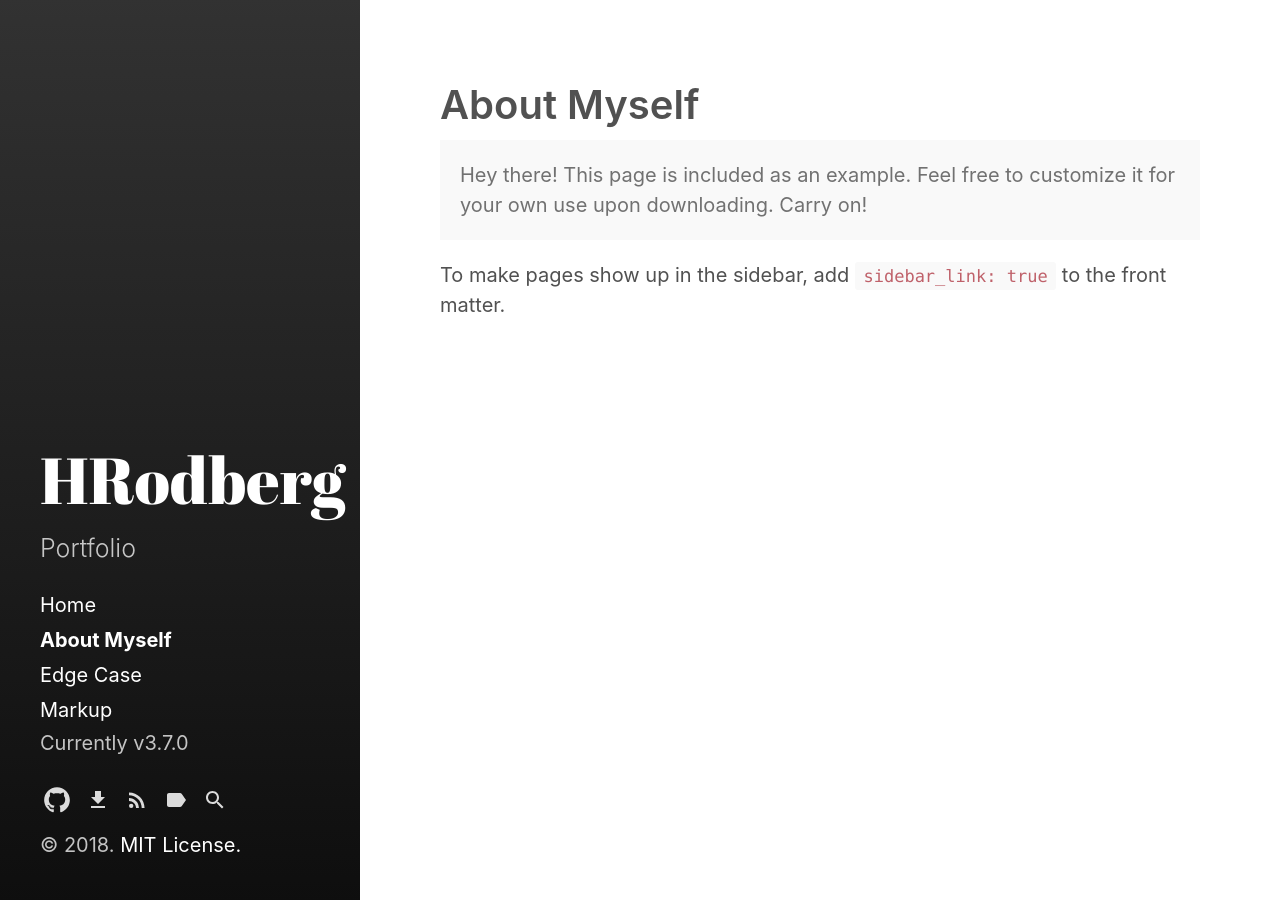
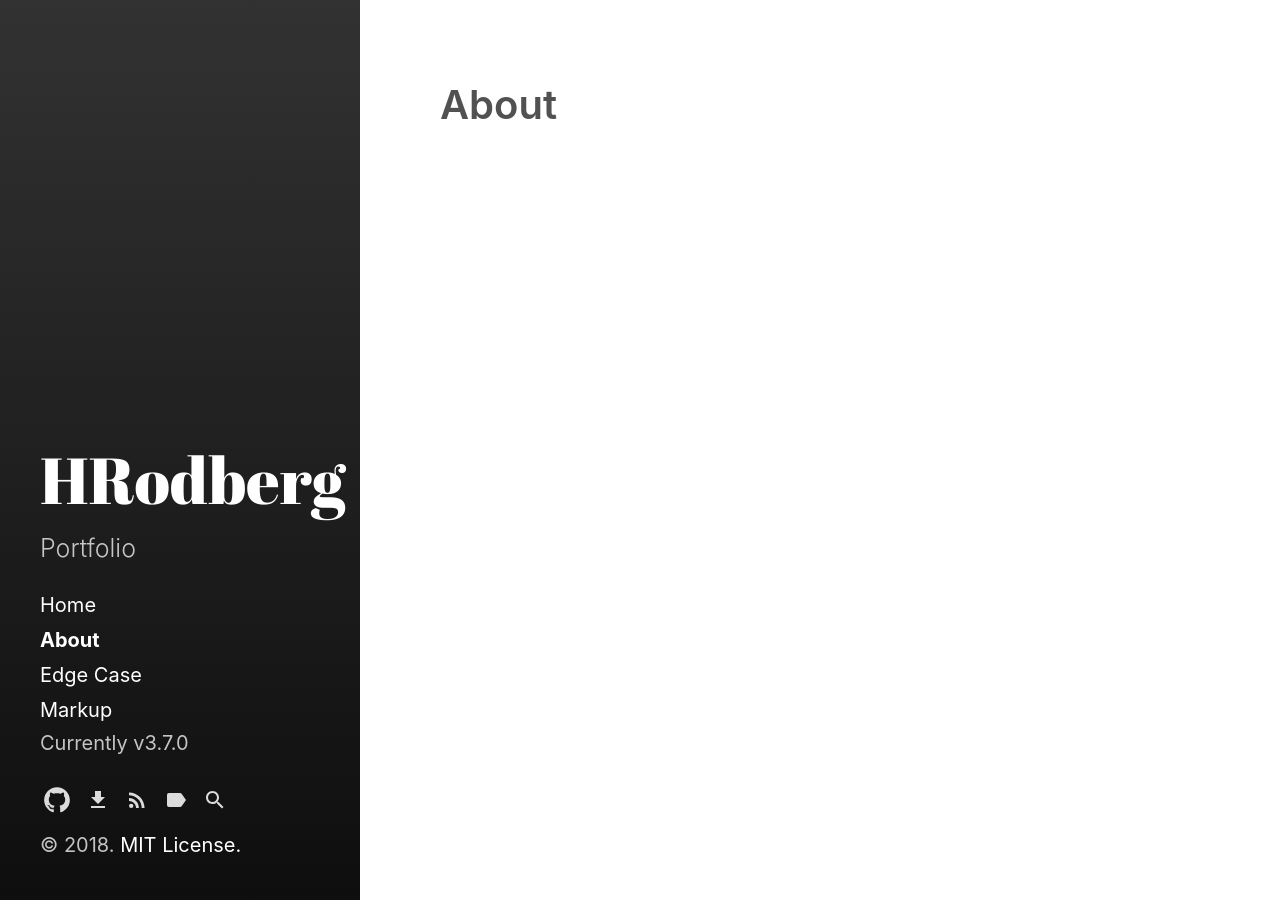
Before and after one commit to HRodberg/HRodberg.github.io, a Jekyll site: the page built from category/about.md, in a window 1280 px wide. Built offline with Jekyll 4.4.1, drawn with Linux system fonts in a browser that asks for light colours.

Commit message:
Update about.md

```diff
--- a/category/about.md
+++ b/category/about.md
@@ -1,13 +1,4 @@
 ---
-layout: page
-title: About Myself
-sidebar_link: true
+layout: category
+title: About
 ---
-
-<p class="message">
-  Hey there! This page is included as an example. Feel free to customize it
-  for your own use upon downloading. Carry on!
-</p>
-
-To make pages show up in the sidebar, add `sidebar_link: true` to the front
-matter.
```
